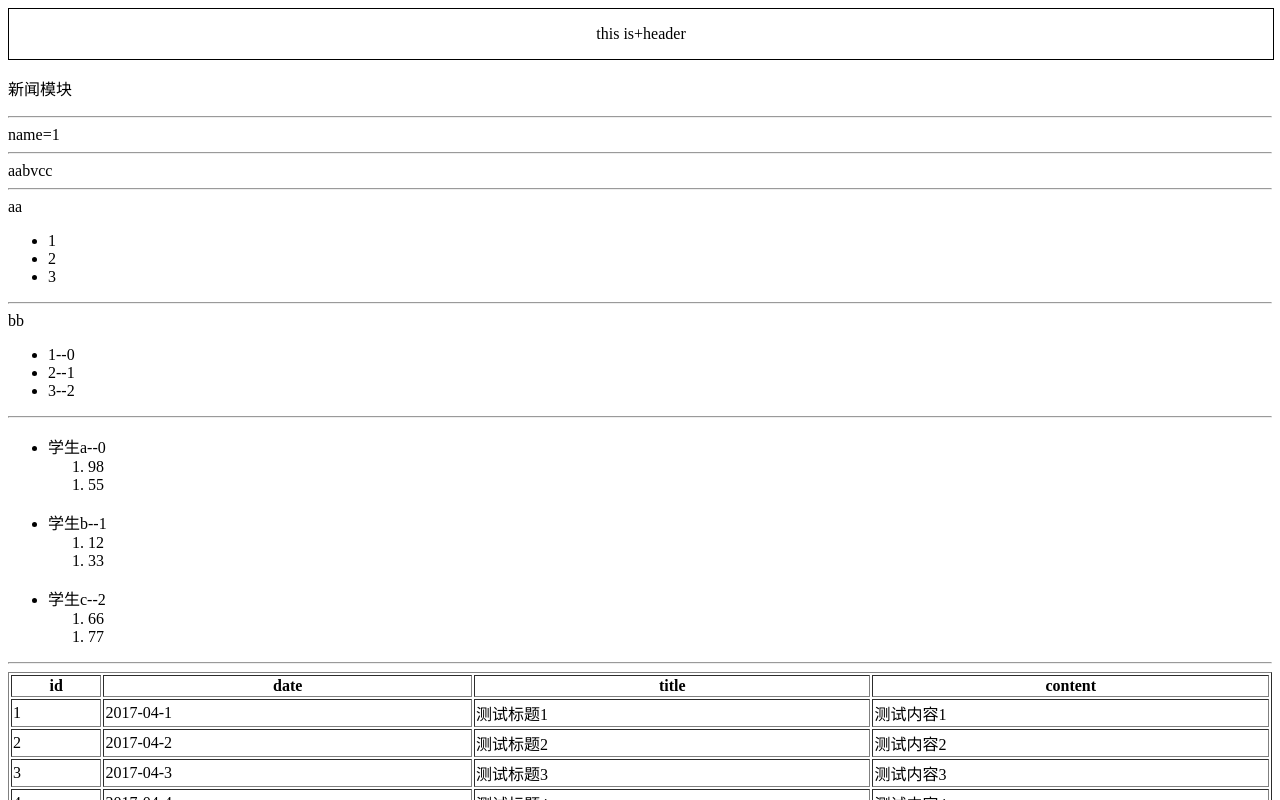
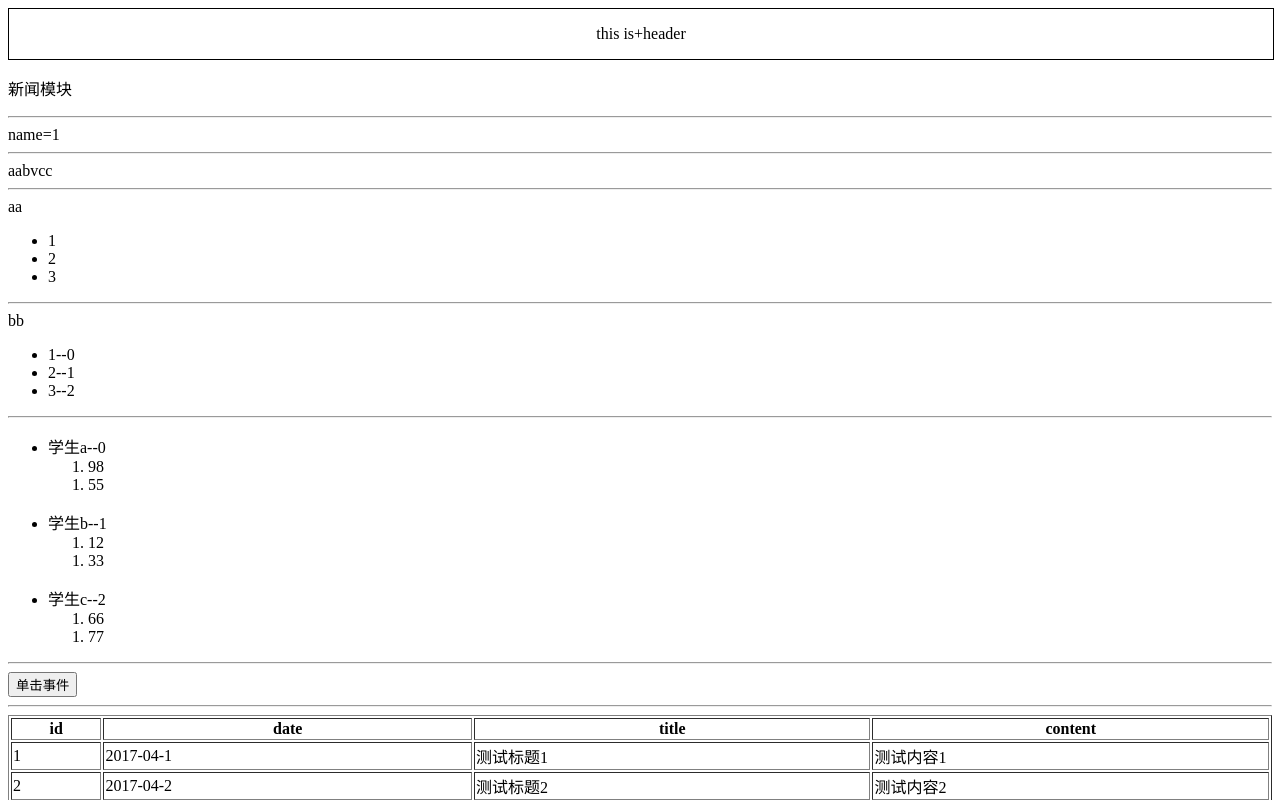
Before and after one commit to caihech/ng6_webapp, an Angular app in the folder myApp/: page / in a window 1280 px wide. Shown: the top 800 px of the page. Built offline with nearby package versions, Linux system fonts and the light colour scheme.

Commit message:
单击事件

```diff
--- a/myApp/src/app/components/news/news.component.html
+++ b/myApp/src/app/components/news/news.component.html
@@ -29,6 +29,8 @@
 </ul>
 <hr />
 
+<button (click)='getMsg()'>单击事件</button>
+<hr />
 
 <table border="{{tabBower}}}" style="width: 100%;">
 
--- a/myApp/src/app/components/news/news.component.ts
+++ b/myApp/src/app/components/news/news.component.ts
@@ -18,6 +18,8 @@ export class NewsComponent implements OnInit {
 
   public stuudents: any[];
 
+  public msg: any;
+
 
   datas: Array<any> = [
     { id: 1, date: "2017-04-1", title: "测试标题1", content: "测试内容1" },
@@ -35,6 +37,7 @@ export class NewsComponent implements OnInit {
   constructor() {
 
     this.list = ['1', '2', '3'];
+    this.msg = "信息";
 
     this.stuudents = [
       {
@@ -62,4 +65,9 @@ export class NewsComponent implements OnInit {
   ngOnInit() {
   }
 
+  getMsg() {
+
+    alert(this.msg);
+  }
+
 }
```
